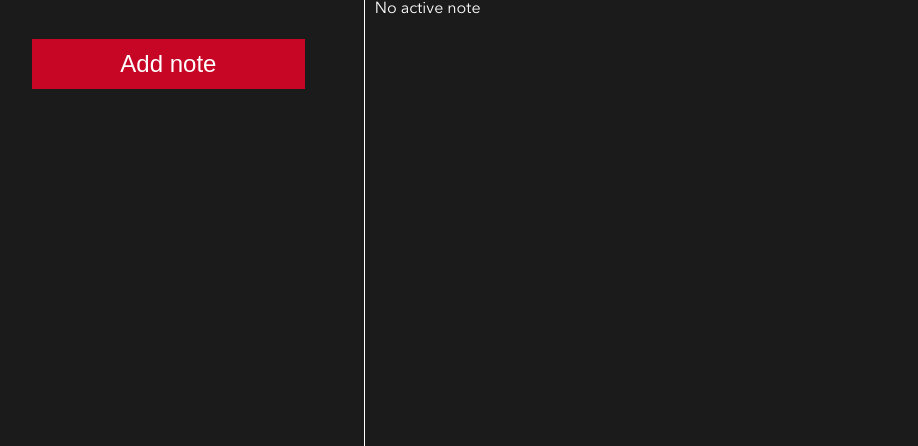
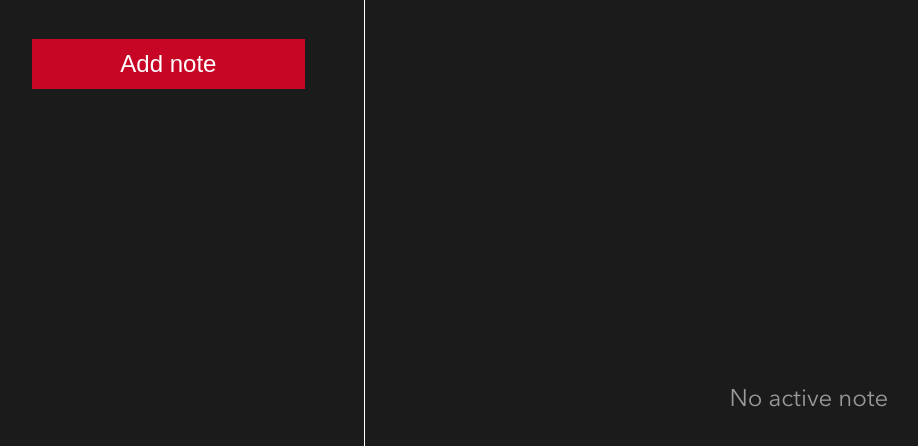
Before and after one commit to TGianella/bloc-notes, a React (Vite) app: page / in a window 1280 px wide. Shown: the top 446 px of the page, without its empty margins (27-945 px from the left). Built offline with nearby package versions, Linux system fonts and the light colour scheme; what showdown would draw is missing.

Commit message:
No active note panel

```diff
--- a/src/App.jsx
+++ b/src/App.jsx
@@ -75,5 +75,3 @@ function App() {
 }
 
 export default App;
-
-// Hovers (sidebar + forms)
--- a/src/app.scss
+++ b/src/app.scss
@@ -18,6 +18,14 @@ body {
   width: 100%;
   margin-right: 10px;
   margin-bottom: 10px;
+}
+
+.no-active-note {
+  height: 100vh;
+  text-align: center;
+  line-height: 100vh;
+  font-size: x-large;
+  color: #999;
 }
 
 h1 {
```
